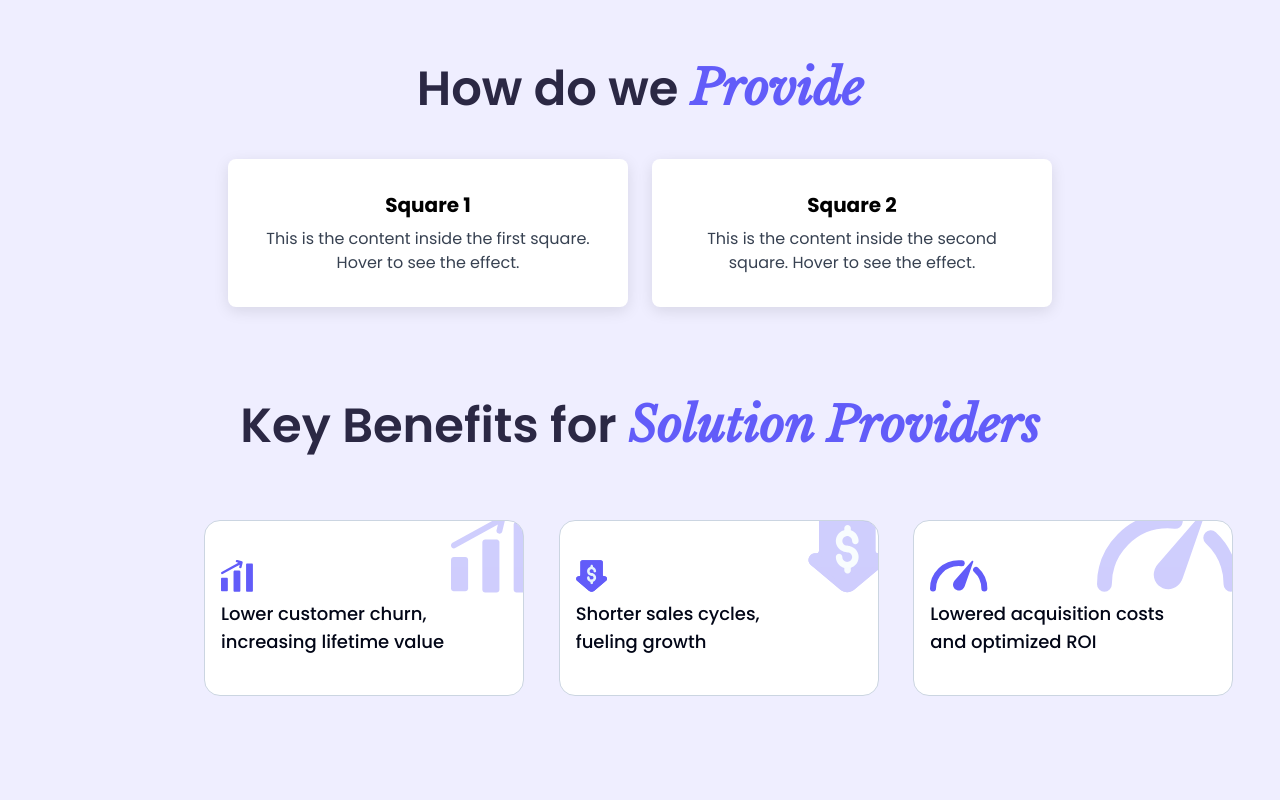
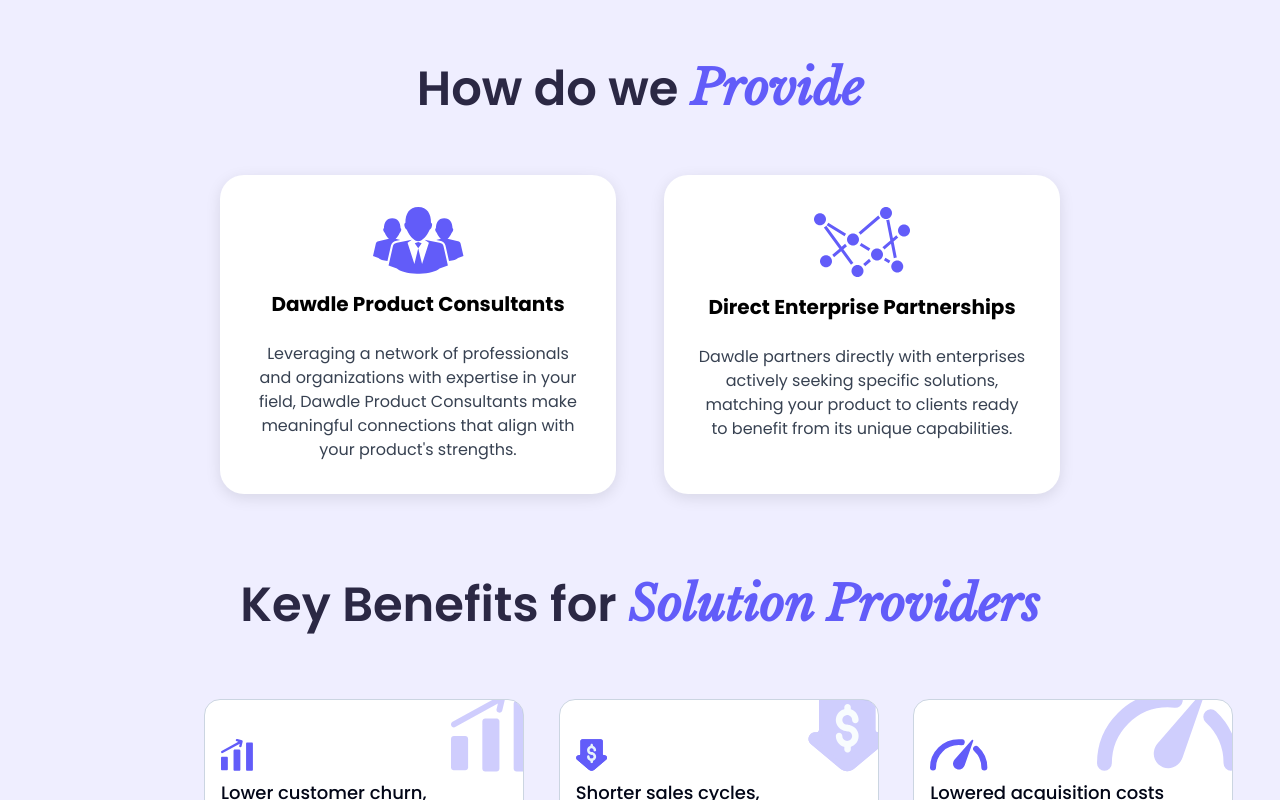
Before and after one commit to Harman-khurmi/Dawdle-live-main, a React (Vite) app: page / in a window 1280 px wide. Shown: the part 1720-2520 px from the top of the page. Built offline with nearby package versions, Linux system fonts and the light colour scheme.

Commit message:
provide-content

```diff
--- a/src/sections/Provide.jsx
+++ b/src/sections/Provide.jsx
@@ -4,6 +4,8 @@
 import Growth from '/src/assets/benifits/growth.svg'
 import drop from '/src/assets/benifits/drop.svg'
 import speed from '/src/assets/benifits/speed.svg'
+import Consultant from '/src/assets/consultantIcon.svg'
+import connections from '/src/assets/connectionIcon.svg'
 
 const Provide = () => {
 
@@ -18,23 +20,25 @@
             <span className='poppins'>How do we</span> <span className="font-['Libre_Baskerville'] italic text-brandPrimary">Provide</span>
           </h1>
           {/* cards */}
-          <div className="grid grid-cols-1 md:grid-cols-2 gap-6 p-6">
+          <div className="grid grid-cols-1 md:grid-cols-2 gap-12 p-4 mt-6">
             {/* Square 1 */}
-            <div className="square hover-effect transition-transform duration-300 ease-in-out transform hover:scale-105">
-              <div className="content p-8">
-                <h2 className="text-xl font-bold mb-2">Square 1</h2>
+            <div className="square hover-effect transition-transform duration-300 ease-in-out transform hover:scale-105 rounded-3xl">
+              <div className="content p-8 items-center flex flex-col justify-center gap-4 ">
+                <img src={Consultant} alt="" />
+                <h2 className="text-xl font-bold mb-2">Dawdle Product Consultants</h2>
                 <p className="text-gray-700">
-                  This is the content inside the first square. Hover to see the effect.
+                  Leveraging a network of professionals and organizations with expertise in your field, Dawdle Product Consultants make meaningful connections that align with your product's strengths.
                 </p>
               </div>
             </div>
 
             {/* Square 2 */}
-            <div className="square hover-effect transition-transform duration-300 ease-in-out transform hover:scale-105">
-              <div className="content p-8">
-                <h2 className="text-xl font-bold mb-2">Square 2</h2>
+            <div className="square hover-effect transition-transform duration-300 ease-in-out transform hover:scale-105 rounded-3xl">
+              <div className="content p-8 items-center flex flex-col justify-center gap-4 ">
+              <img src={connections} alt="" />
+                <h2 className="text-xl font-bold mb-2">Direct Enterprise Partnerships</h2>
                 <p className="text-gray-700">
-                  This is the content inside the second square. Hover to see the effect.
+                  Dawdle partners directly with enterprises actively seeking specific solutions, matching your product to clients ready to benefit from its unique capabilities.
                 </p>
               </div>
             </div>
```
